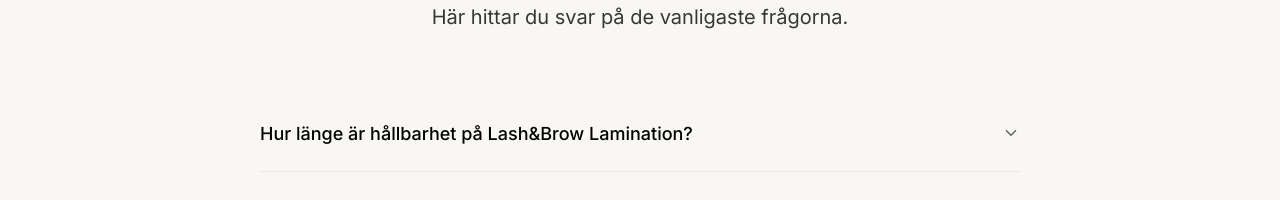
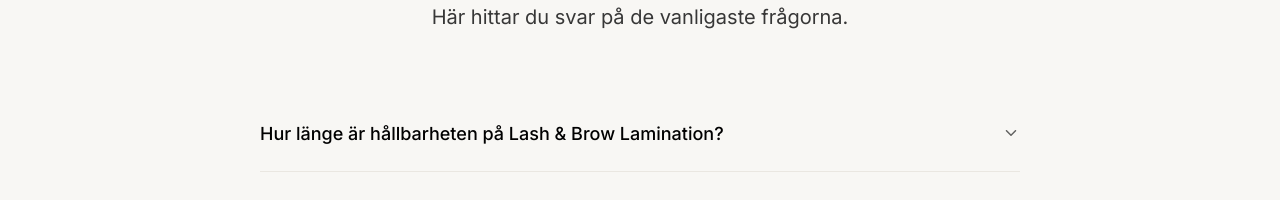
Before and after one commit to azuthedev/ProLami, a React (Vite) app: page / in a window 1280 px wide. Shown: the part 5120-5320 px from the top of the page. Built offline with nearby package versions, Linux system fonts and the light colour scheme.

Commit message:
spelling

```diff
--- a/src/components/FAQ.tsx
+++ b/src/components/FAQ.tsx
@@ -19,7 +19,7 @@ const CONTENT = {
   subtitle: 'Här hittar du svar på de vanligaste frågorna.',
   faqs: [
     {
-      question: 'Hur länge är hållbarhet på Lash&Brow Lamination?',
+      question: 'Hur länge är hållbarheten på Lash & Brow Lamination?',
       answer: 'Hållbarheten är mellan 4-6 veckor.',
     },
     {
```
